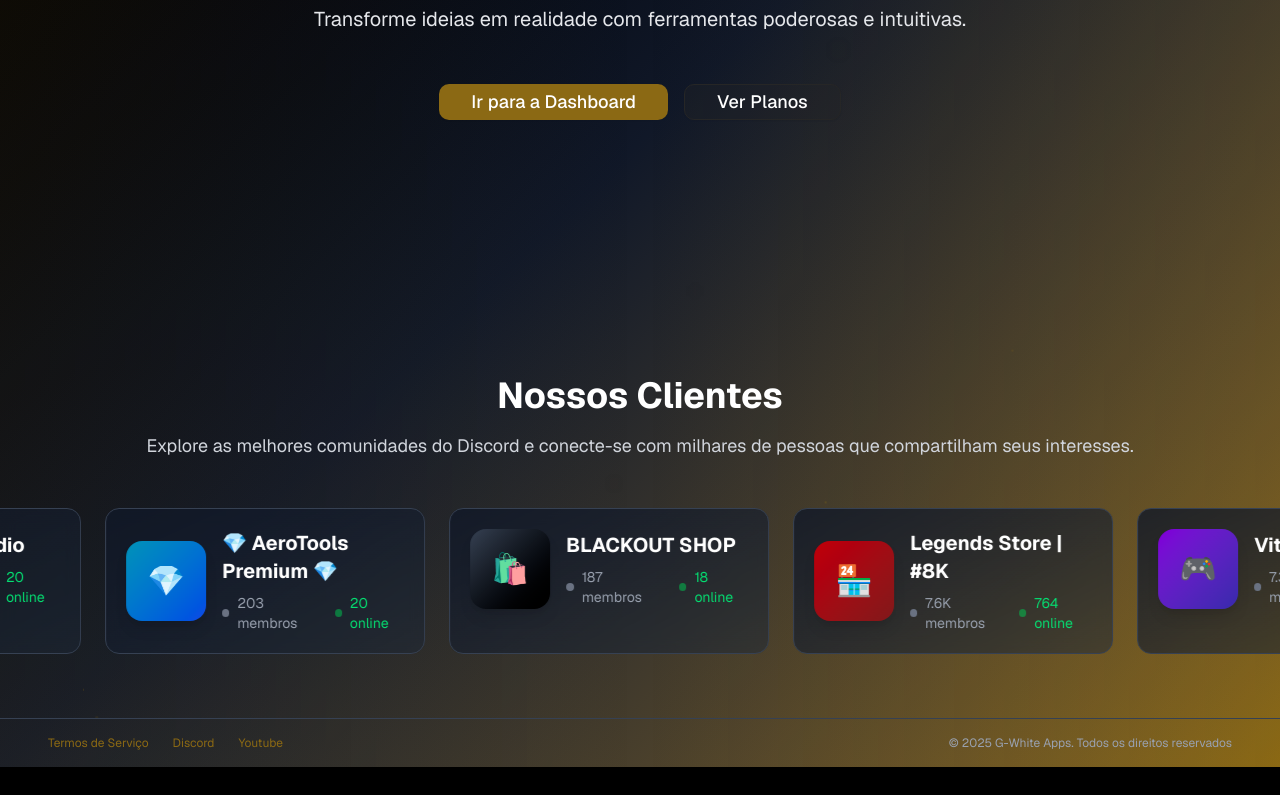
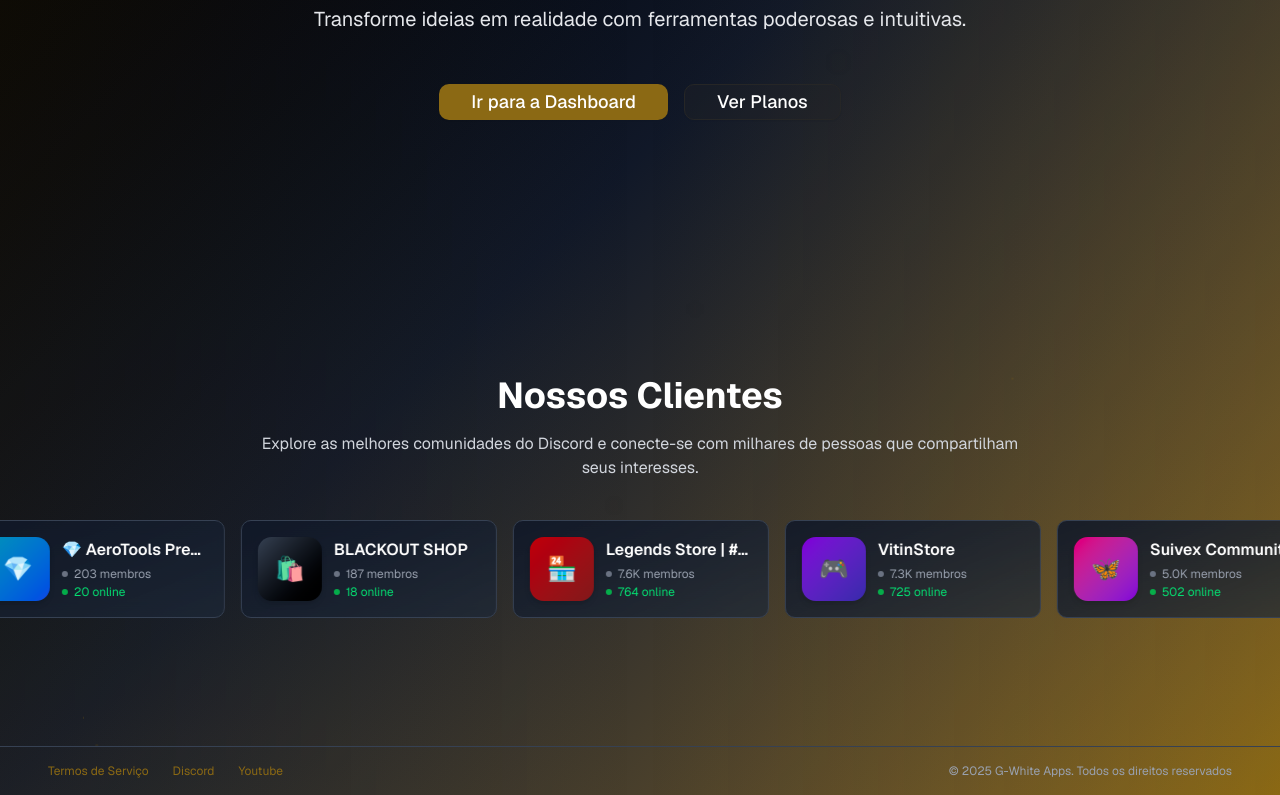
Before and after one commit to Greg-Cris/Meuprojeto, a Next.js app: page / in a window 1280 px wide. Shown: the part 488-1283 px from the top of the page. Before the commit the page ends 1255 px from the top, so only its background shows below. Built offline with nearby package versions, Linux system fonts and the light colour scheme.

Commit message:
Refactor ServerCard and update carousel implementation

```diff
--- a/app/page.tsx
+++ b/app/page.tsx
@@ -1,3 +1,7 @@
+"use client"
+
+"use client"
+
 import { Button } from "@/components/ui/button"
 import Link from "next/link"
 import { useEffect, useState } from "react"
@@ -19,29 +23,6 @@ export default function HomePage() {
     window.addEventListener("scroll", handleScroll)
     return () => window.removeEventListener("scroll", handleScroll)
   }, [])
-
-  const ServerCard = ({ server }) => (
-    <div className="flex-shrink-0 w-80 bg-gradient-to-br from-gray-900/80 to-gray-800/50 backdrop-blur-sm border border-gray-700 rounded-xl p-5 hover:border-[#8B6914] hover:shadow-[0_0_30px_rgba(139,105,20,0.3)] transition-all duration-300 hover:scale-105 cursor-pointer">
-      <div className="flex items-center space-x-4">
-        <div className={`w-20 h-20 bg-gradient-to-br ${server.iconBg} rounded-2xl flex items-center justify-center text-3xl shadow-lg`}>
-          {server.icon}
-        </div>
-        <div className="flex-1 text-left">
-          <h3 className="text-white font-bold text-xl mb-2">{server.name}</h3>
-          <div className="flex items-center space-x-4 text-sm">
-            <span className="flex items-center text-gray-400">
-              <span className="w-2 h-2 bg-gray-500 rounded-full mr-2"></span>
-              {server.members} membros
-            </span>
-            <span className="flex items-center text-green-400">
-              <span className="w-2 h-2 bg-green-500 rounded-full mr-2 animate-pulse"></span>
-              {server.online} online
-            </span>
-          </div>
-        </div>
-      </div>
-    </div>
-  )
 
   return (
     <div className="min-h-screen bg-gradient-to-br from-black via-gray-900 to-[#8B6914] text-white relative overflow-hidden">
@@ -104,11 +85,8 @@ export default function HomePage() {
 
         @keyframes scroll {
           0% { transform: translateX(0); }
-          100% { transform: translateX(-100%); }
+          100% { transform: translateX(-50%); }
         }
-
-        .carousel-container:hover .carousel-track { animation-play-state: paused; }
-        .carousel-track { animation: scroll 30s linear infinite; display: flex; }
       `}</style>
 
       <div className="absolute inset-0 bg-gradient-to-r from-[#8B6914]/10 via-transparent to-[#8B6914]/10 pointer-events-none" />
@@ -167,36 +145,56 @@ export default function HomePage() {
       </main>
 
       {/* Seção Nossos Clientes */}
-      <section className="relative z-10 py-16 overflow-hidden">
-        <div className="text-center mb-12 px-6">
+      <section className="relative z-10 py-16">
+        <div className="text-center mb-10 px-6">
           <h2 className="text-4xl font-bold mb-4 text-white">Nossos Clientes</h2>
-          <p className="text-gray-300 text-lg">
+          <p className="text-gray-300 text-base max-w-3xl mx-auto mb-8">
             Explore as melhores comunidades do Discord e conecte-se com milhares de pessoas que compartilham seus interesses.
           </p>
         </div>
 
-        <div className="carousel-container relative w-full">
-          <div className="carousel-track">
-            {/* Primeira cópia */}
-            <div className="flex space-x-6 pr-6">
-              {servers.map((server) => (
-                <ServerCard key={`first-${server.id}`} server={server} />
-              ))}
-            </div>
-            {/* Segunda cópia para loop */}
-            <div className="flex space-x-6 pr-6">
-              {servers.map((server) => (
-                <ServerCard key={`second-${server.id}`} server={server} />
-              ))}
-            </div>
+        {/* Carrossel com animação */}
+        <div className="w-full overflow-hidden">
+          <div
+            className="flex gap-4 w-max"
+            style={{
+              animation: 'scroll 30s linear infinite',
+            }}
+          >
+            {/* Duplicar 2x para loop infinito */}
+            {[...servers, ...servers].map((server, index) => (
+              <div
+                key={index}
+                className="flex-shrink-0 w-64 bg-gradient-to-br from-gray-900/90 to-gray-800/70 backdrop-blur-sm border border-gray-700 rounded-lg p-4 hover:border-[#8B6914] hover:shadow-[0_0_20px_rgba(139,105,20,0.25)] transition-all duration-300 hover:scale-105 cursor-pointer"
+              >
+                <div className="flex items-center space-x-3">
+                  <div className={`w-16 h-16 bg-gradient-to-br ${server.iconBg} rounded-xl flex items-center justify-center text-2xl shadow-md flex-shrink-0`}>
+                    {server.icon}
+                  </div>
+                  <div className="flex-1 text-left min-w-0">
+                    <h3 className="text-white font-semibold text-base mb-1 truncate">{server.name}</h3>
+                    <div className="flex flex-col space-y-0.5 text-xs">
+                      <span className="flex items-center text-gray-400">
+                        <span className="w-1.5 h-1.5 bg-gray-500 rounded-full mr-1.5"></span>
+                        {server.members} membros
+                      </span>
+                      <span className="flex items-center text-green-400">
+                        <span className="w-1.5 h-1.5 bg-green-500 rounded-full mr-1.5 animate-pulse"></span>
+                        {server.online} online
+                      </span>
+                    </div>
+                  </div>
+                </div>
+              </div>
+            ))}
           </div>
         </div>
       </section>
 
       {/* Footer */}
-      <footer className="flex items-center justify-between px-6 py-4 lg:px-12 border-t border-gray-700 relative z-10">
+      <footer className="flex items-center justify-between px-6 py-4 lg:px-12 border-t border-gray-700 relative z-10 mt-16">
         <div className="flex items-center space-x-6">
-          <Link href="#" className="transition-colors text-xs" style={{ color: "#8B6914" }} onMouseEnter={(e) => (e.currentTarget.style.color = "#6B4E0A")} onMouseLeave={(e) => (e.currentTarget.style.color = "#8B6914")}>
+          <Link href="#" className="transition-colors text-xs" style={{ color: "#8B6914" }} onMouseEnter={(e) => (e.currentTarget.style.backgroundColor = "#6B4E0A")} onMouseLeave={(e) => (e.currentTarget.style.color = "#8B6914")}>
             Termos de Serviço
           </Link>
           <Link href="#" className="transition-colors text-xs" style={{ color: "#8B6914" }} onMouseEnter={(e) => (e.currentTarget.style.color = "#6B4E0A")} onMouseLeave={(e) => (e.currentTarget.style.color = "#8B6914")}>
```
